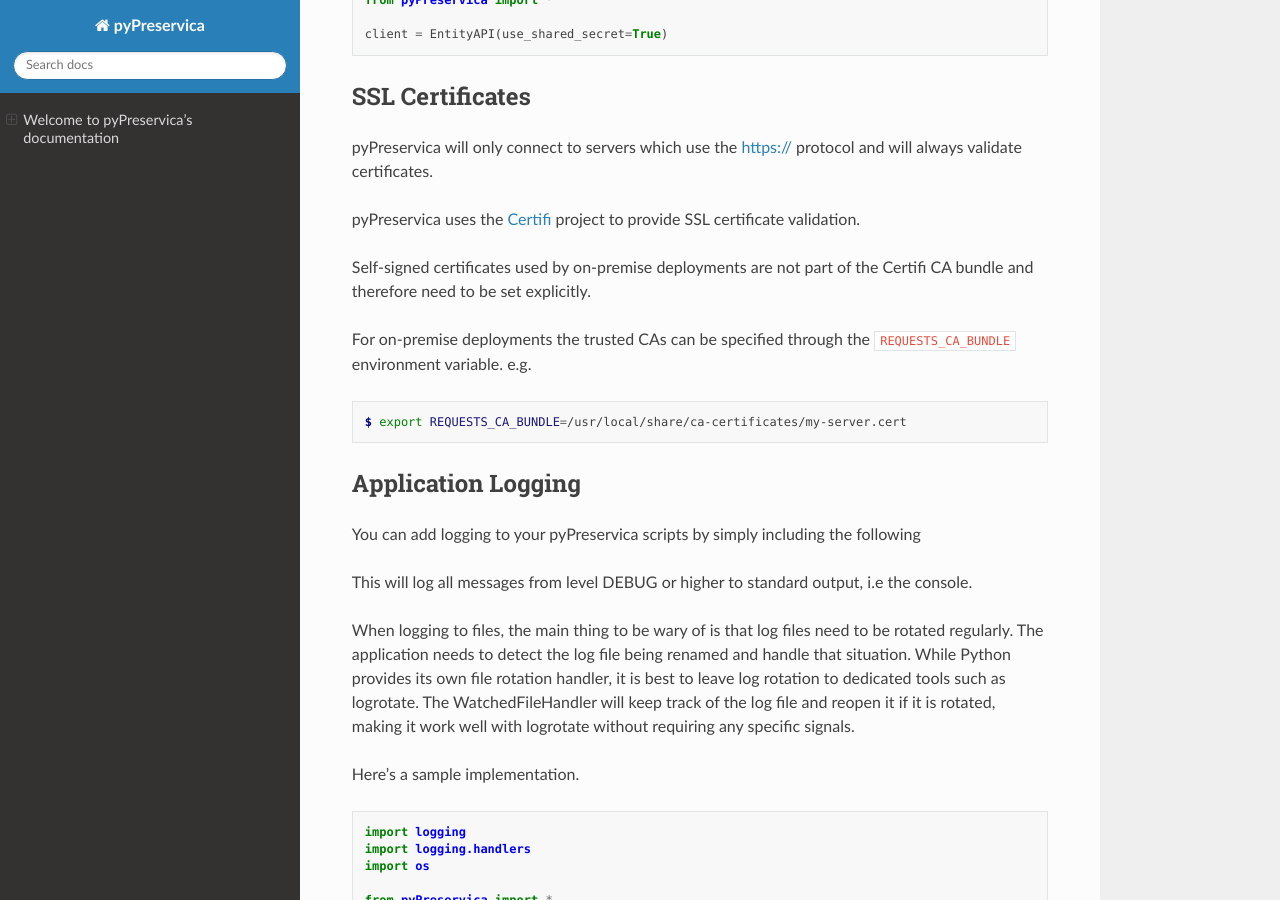
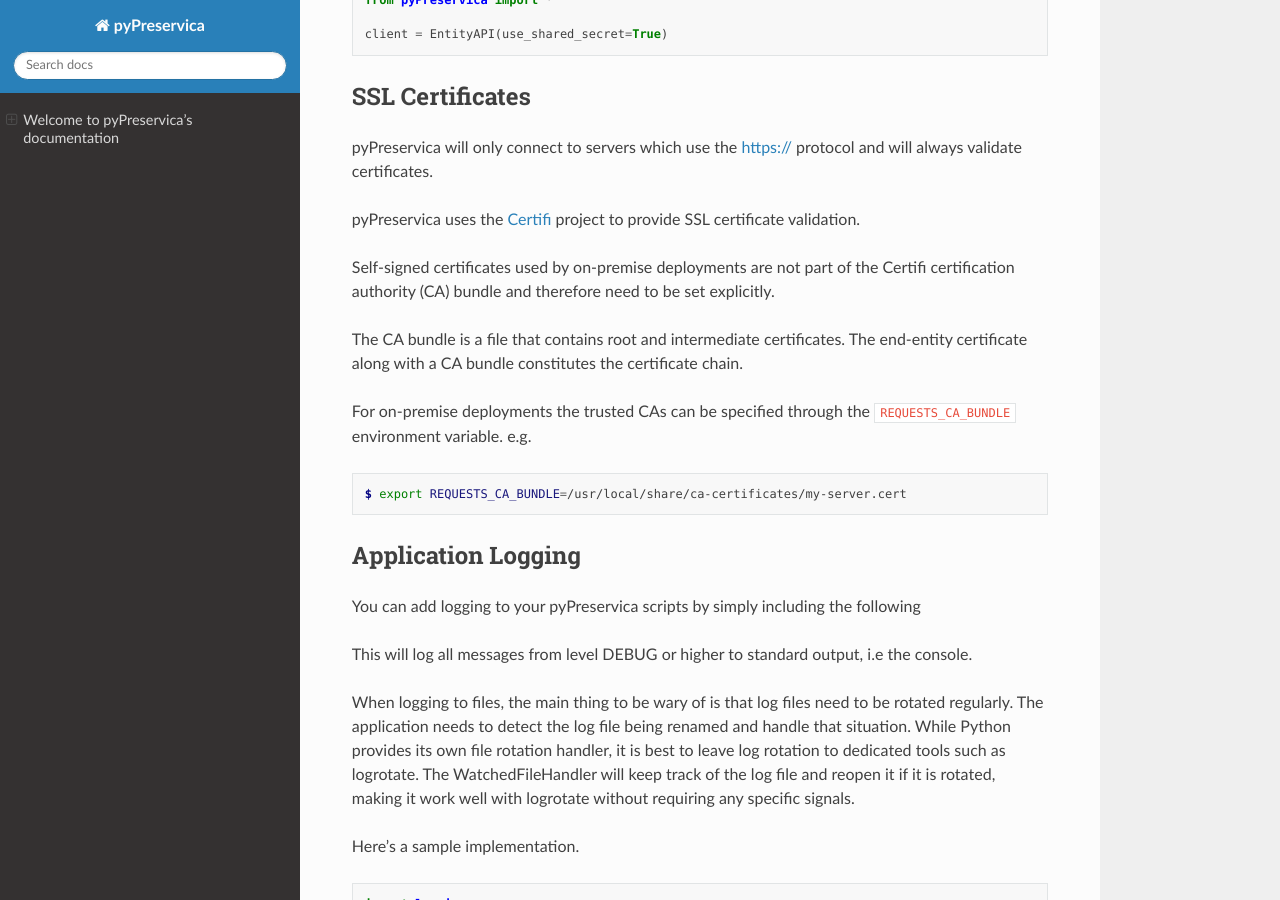
Before and after one commit to carj/pyPreservica, a Sphinx documentation site: the page built from docs/index.rst, in a window 1280 px wide and 900 px high, scrolled down 7810 px. Built offline with Sphinx 7.4.7 and the Read the Docs theme 2.0.0, drawn with Linux system fonts in a browser that asks for light colours; some of the changed text lies outside the part shown.

```diff
--- a/docs/conf.py
+++ b/docs/conf.py
@@ -1,4 +1,9 @@
 import sphinx_rtd_theme
+import os
+import sys
+
+
+sys.path.insert(0, os.path.abspath('..'))
 
 
 master_doc = 'index'
@@ -8,6 +13,7 @@ extensions = [
     'sphinx.ext.autodoc',
     'sphinx.ext.mathjax',
     'sphinx.ext.viewcode',
+    'sphinx.ext.autodoc',
     'sphinx_rtd_theme',
     'sphinx.ext.todo',
 ]
@@ -18,7 +24,5 @@ pygments_style = 'default'
 
 source_suffix = ".rst"
 
-master_doc = "index"
-
 project = u"pyPreservica"
 author = u"James Carr"
--- a/docs/index.rst
+++ b/docs/index.rst
@@ -313,8 +313,11 @@ pyPreservica will only connect to servers which use the https:// protocol and wi
 
 pyPreservica uses the `Certifi <https://pypi.org/project/certifi/>`_  project to provide SSL certificate validation.
 
-Self-signed certificates used by on-premise deployments are not part of the Certifi CA bundle and therefore
-need to be set explicitly.
+Self-signed certificates used by on-premise deployments are not part of the Certifi certification authority (CA)
+bundle and therefore need to be set explicitly.
+
+The CA bundle is a file that contains root and intermediate certificates.
+The end-entity certificate along with a CA bundle constitutes the certificate chain.
 
 For on-premise deployments the trusted CAs can be specified through the ``REQUESTS_CA_BUNDLE``
 environment variable. e.g.
@@ -2043,7 +2046,7 @@ This part of the documentation covers all the interfaces of pyPreservica :class:
     :return: A set of entity objects (Folders and Assets)
     :rtype: set(Entity)
 
-  .. py:method::  all_descendants(folder_reference)
+   .. py:method::   all_descendants(folder_reference)
 
     Return all child entities recursively of a folder or repository down to the assets using a lazy iterator.
     The paging is done internally using a default page
@@ -2105,7 +2108,7 @@ This part of the documentation covers all the interfaces of pyPreservica :class:
     :rtype: list
 
 
-    .. py:method::  all_events()
+   .. py:method::  all_events()
 
     Returns a list of events for the user's tenancy
 
@@ -2114,7 +2117,7 @@ This part of the documentation covers all the interfaces of pyPreservica :class:
     :return: A list of events
     :rtype: list
 
-    .. py:method::  entity_events(entity: Entity)
+   .. py:method::  entity_events(entity: Entity)
 
     Returns a list of event actions performed against this entity
 
@@ -2125,7 +2128,7 @@ This part of the documentation covers all the interfaces of pyPreservica :class:
     :rtype: list
 
 
-    .. py:method::  add_thumbnail(entity: Entity, image_file: str)
+   .. py:method::  add_thumbnail(entity: Entity, image_file: str)
 
     Set the thumbnail for the entity to the uploaded image
 
@@ -2135,14 +2138,14 @@ This part of the documentation covers all the interfaces of pyPreservica :class:
     :param str image_file: The path to the image
 
 
-    .. py:method::  remove_thumbnail(entity: Entity)
+   .. py:method::  remove_thumbnail(entity: Entity)
 
     Remove the thumbnail for the entity to the uploaded image
 
     :param str image_file: The path to the image
 
 
-    .. py:method::  replace_generation_sync(content_object: ContentObject, file_name: str, fixity_algorithm, fixity_value)
+   .. py:method::  replace_generation_sync(content_object: ContentObject, file_name: str, fixity_algorithm, fixity_value)
 
     Replace the last active generation of a content object with a new digital file.
 
@@ -2155,7 +2158,7 @@ This part of the documentation covers all the interfaces of pyPreservica :class:
     :return: Completed workflow status
     :rtype: str
 
-    .. py:method::  replace_generation_async(content_object: ContentObject, file_name: str, fixity_algorithm, fixity_value)
+   .. py:method::  replace_generation_async(content_object: ContentObject, file_name: str, fixity_algorithm, fixity_value)
 
     Replace the last active generation of a content object with a new digital file.
 
```
Also changed, not shown: other parts of docs/index.rst (+1 -2 lines).
